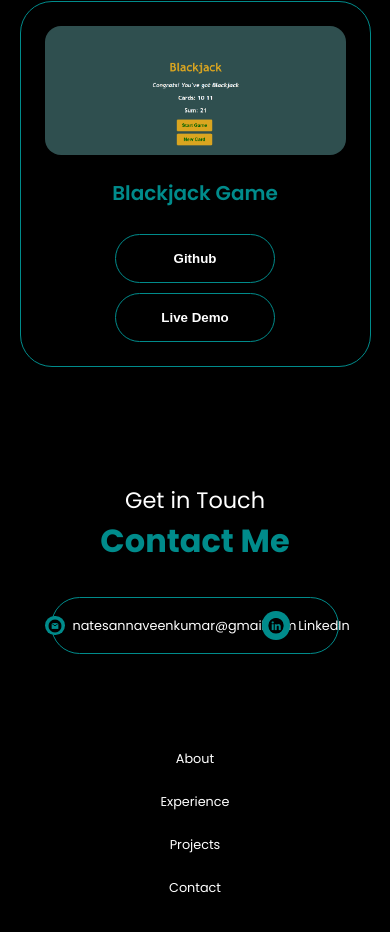
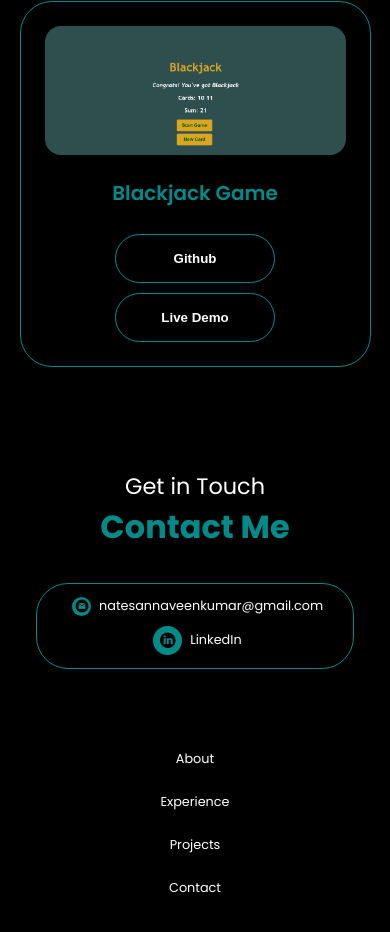
Before and after one commit to NatesanG/My-Portfolio-1, a plain HTML site: page index.html in a window 390 px wide. Shown: the part 2711-3643 px from the top of the page. Drawn offline with Linux system fonts and the light colour scheme.

Commit message:
Update mediaqueries.css

```diff
--- a/mediaqueries.css
+++ b/mediaqueries.css
@@ -101,4 +101,8 @@
         height: 1rem;
         width: 1rem;
     }
+    .contact-info-upper-container{
+        display: grid;
+        width: 300px
+    }
 }
```
